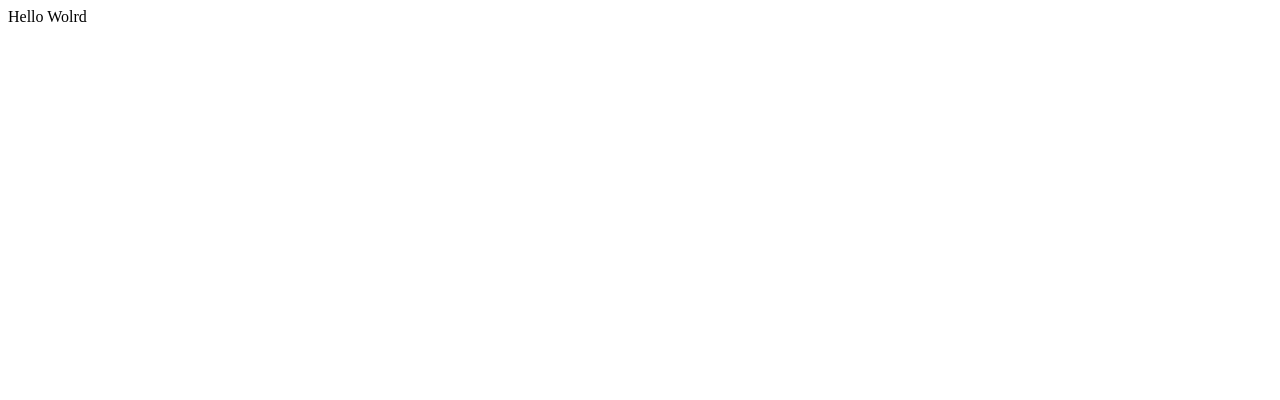
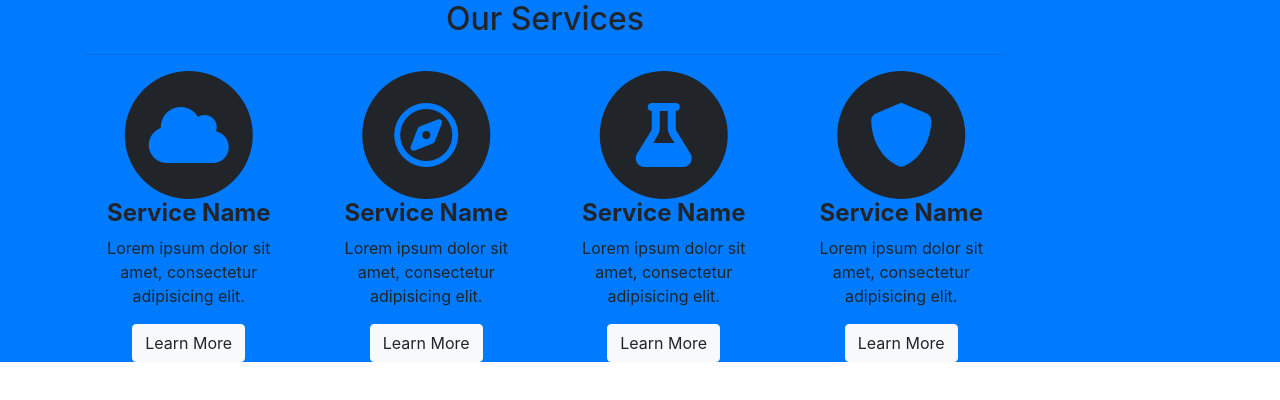
Before and after one commit to tania77/tania77, a plain HTML site: page index.html in a window 1280 px wide. Drawn offline with nearby package versions, Linux system fonts and the light colour scheme.

Commit message:
Añadiendo bootstrap

```diff
--- a/index.html
+++ b/index.html
@@ -1 +1,81 @@
-Hello Wolrd
+<!DOCTYPE html>
+<html lang="es">
+<head>
+  <title>Mi página personal</title>
+  <meta charset="utf-8">
+  <meta name="viewport" content="width=device-width, initial-scale=1.0">
+  <link rel="stylesheet" type="text/css" href="css/bootstrap.min.css">
+  <link href="css/stylish-portfolio.css" rel="stylesheet">
+  <link href="font-awesome/css/font-awesome.css" rel="stylesheet" type="text/css">
+</head>
+
+<body>
+  <section id="services" class="services bg-primary">
+      <div class="container">
+          <div class="row text-center">
+              <div class="col-lg-10 col-lg-offset-1">
+                  <h2>Our Services</h2>
+                  <hr class="small">
+                  <div class="row">
+                      <div class="col-md-3 col-sm-6">
+                          <div class="service-item">
+                              <span class="fa-stack fa-4x">
+                              <i class="fa fa-circle fa-stack-2x"></i>
+                              <i class="fa fa-cloud fa-stack-1x text-primary"></i>
+                              </span>
+                              <h4>
+                                  <strong>Service Name</strong>
+                              </h4>
+                              <p>Lorem ipsum dolor sit amet, consectetur adipisicing elit.</p>
+                              <a href="#" class="btn btn-light">Learn More</a>
+                          </div>
+                      </div>
+                      <div class="col-md-3 col-sm-6">
+                          <div class="service-item">
+                              <span class="fa-stack fa-4x">
+                              <i class="fa fa-circle fa-stack-2x"></i>
+                              <i class="fa fa-compass fa-stack-1x text-primary"></i>
+                          </span>
+                              <h4>
+                                  <strong>Service Name</strong>
+                              </h4>
+                              <p>Lorem ipsum dolor sit amet, consectetur adipisicing elit.</p>
+                              <a href="#" class="btn btn-light">Learn More</a>
+                          </div>
+                      </div>
+                      <div class="col-md-3 col-sm-6">
+                          <div class="service-item">
+                              <span class="fa-stack fa-4x">
+                              <i class="fa fa-circle fa-stack-2x"></i>
+                              <i class="fa fa-flask fa-stack-1x text-primary"></i>
+                          </span>
+                              <h4>
+                                  <strong>Service Name</strong>
+                              </h4>
+                              <p>Lorem ipsum dolor sit amet, consectetur adipisicing elit.</p>
+                              <a href="#" class="btn btn-light">Learn More</a>
+                          </div>
+                      </div>
+                      <div class="col-md-3 col-sm-6">
+                          <div class="service-item">
+                              <span class="fa-stack fa-4x">
+                              <i class="fa fa-circle fa-stack-2x"></i>
+                              <i class="fa fa-shield fa-stack-1x text-primary"></i>
+                          </span>
+                              <h4>
+                                  <strong>Service Name</strong>
+                              </h4>
+                              <p>Lorem ipsum dolor sit amet, consectetur adipisicing elit.</p>
+                              <a href="#" class="btn btn-light">Learn More</a>
+                          </div>
+                      </div>
+                  </div>
+                  <!-- /.row (nested) -->
+              </div>
+              <!-- /.col-lg-10 -->
+          </div>
+          <!-- /.row -->
+      </div>
+      <!-- /.container -->
+  </section>
+</body>
```
